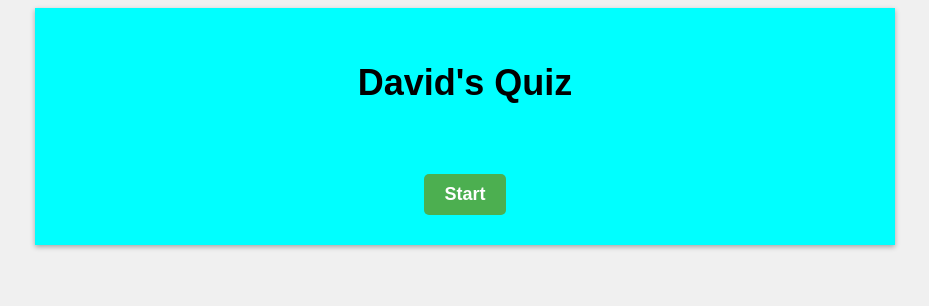
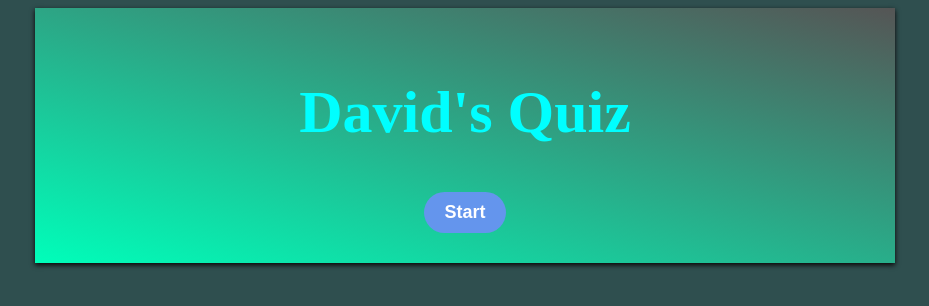
Before and after one commit to davidchrastev/multiproject, a website: page quiz/index.html in a window 1280 px wide. Shown: the whole page, without its empty margins (175-1104 px from the left). Drawn offline with Linux system fonts and the light colour scheme.

Commit message:
Adding a style to the quiz

```diff
--- a/quiz/style.css
+++ b/quiz/style.css
@@ -1,20 +1,20 @@
 body {
-    font-family: Arial, sans-serif;
-    background-color: #f0f0f0;
+    font-family: Gabriola;
+    background-color: darkslategrey;
 }
 
 .container {
     max-width: 800px;
     margin: 0 auto;
     padding: 30px;
-    background-color: aqua;
-    box-shadow: 0 2px 5px rgba(0, 0, 0, 0.3);
+    background: linear-gradient(15deg, #00feba, #555555);
+    box-shadow: 0 2px 5px rgba(10, 2, 4, 5.3);
 }
 
 h1 {
-    font-size: 36px;
-    font-family: 'Popins', sans-serif;
-    margin-bottom: 40px;
+    font-size: 60px;
+    color: cyan;
+    margin-bottom: 10px;
     text-align: center;
 }
 
@@ -25,15 +25,24 @@ form {
     margin-bottom: 30px;
 }
 
+p {
+    font-size: 25px;
+    text-align: center;
+    margin-top: -10px;
+    font-weight: bolder;
+    color: cyan;
+}
+
 .option {
     flex-basis: 45%;
     margin-bottom: 20px;
-    background-color: chartreuse;
+    background-color: cyan;
     border: none;
     border-radius: 5px;
     padding: 15px;
     font-size: 18px;
     font-weight: bold;
+    font-family: Gabriola;
     color: #333;
     cursor: pointer;
     transition: background-color 0.2s ease;
@@ -47,14 +56,14 @@ form {
     display: block;
     margin: 0 auto;
     padding: 10px 20px;
-    background-color: #4CAF50;
+    background-color: cornflowerblue;
     color: #fff;
     border: none;
-    border-radius: 5px;
+    border-radius: 50px;
     font-size: 18px;
     font-weight: bold;
     cursor: pointer;
-    transition: background-color 0.2s ease;
+    transition: background-color 0.1s ease;
 }
 
 #submit:hover {
```
